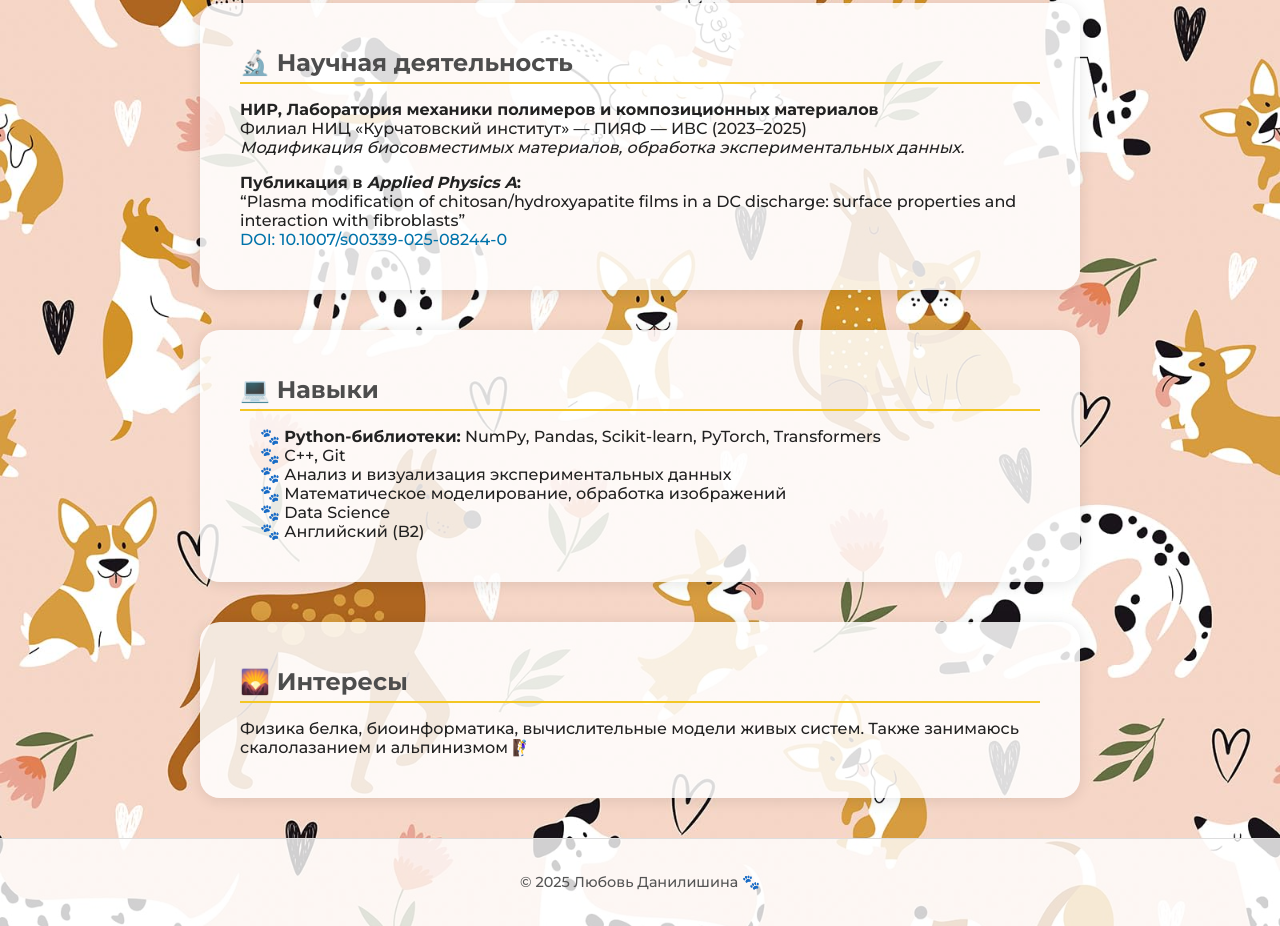
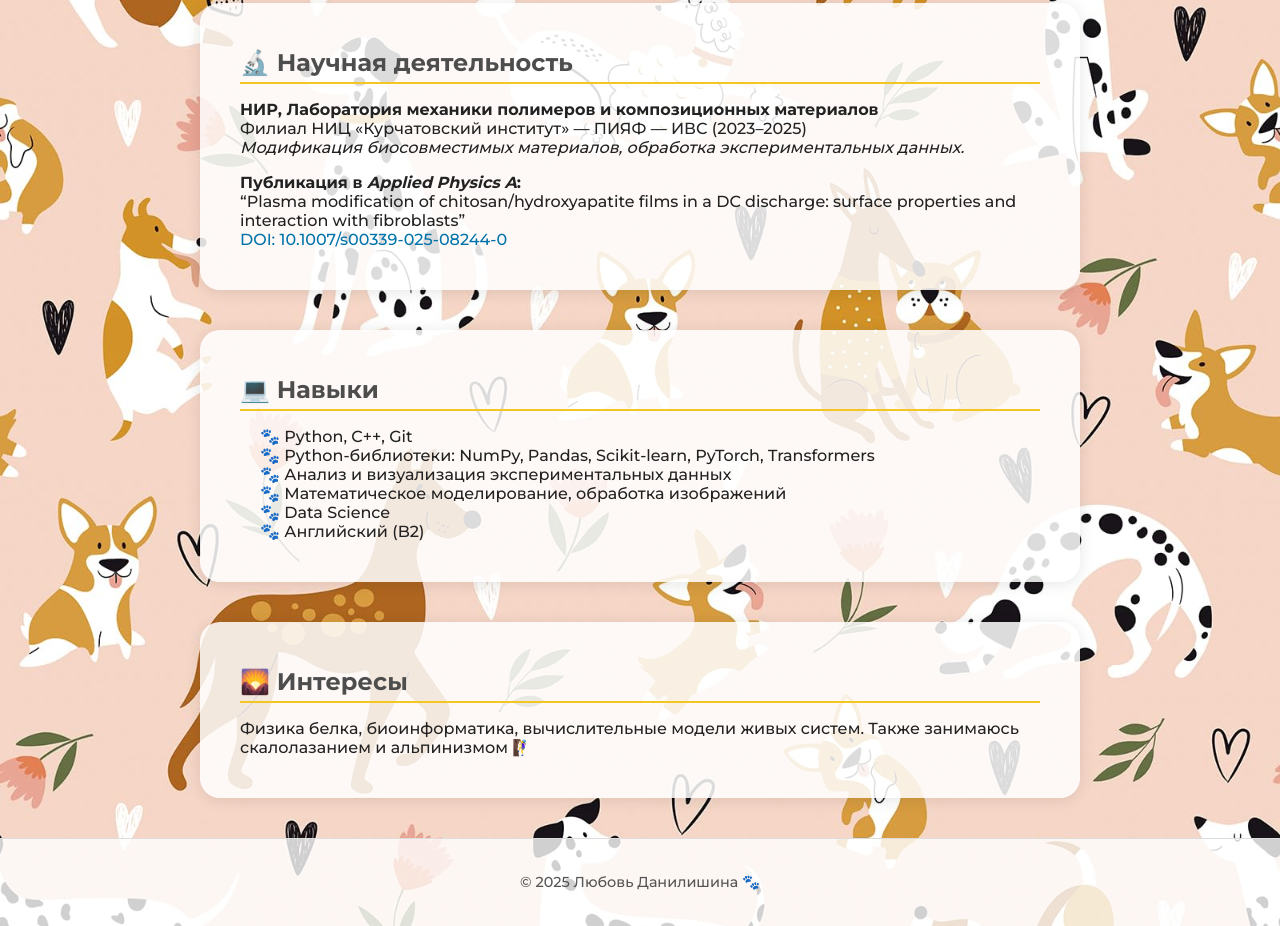
Before and after one commit to danilishinal/danilishinal.github.io, a plain HTML site: page index.html in a window 1280 px wide. Shown: the part 743-1669 px from the top of the page. Drawn offline with Linux system fonts and the light colour scheme.

Commit message:
Update index.html

```diff
--- a/index.html
+++ b/index.html
@@ -44,8 +44,8 @@
     <section id="skills">
       <h2>💻 Навыки</h2>
       <ul>
-        <li><strong>Python-библиотеки:</strong> NumPy, Pandas, Scikit-learn, PyTorch, Transformers</li>
-        <li>C++, Git</li>
+        <li>Python, C++, Git</li>
+        <li>Python-библиотеки: NumPy, Pandas, Scikit-learn, PyTorch, Transformers</li>
         <li>Анализ и визуализация экспериментальных данных</li>
         <li>Математическое моделирование, обработка изображений</li>
         <li>Data Science</li>
```
